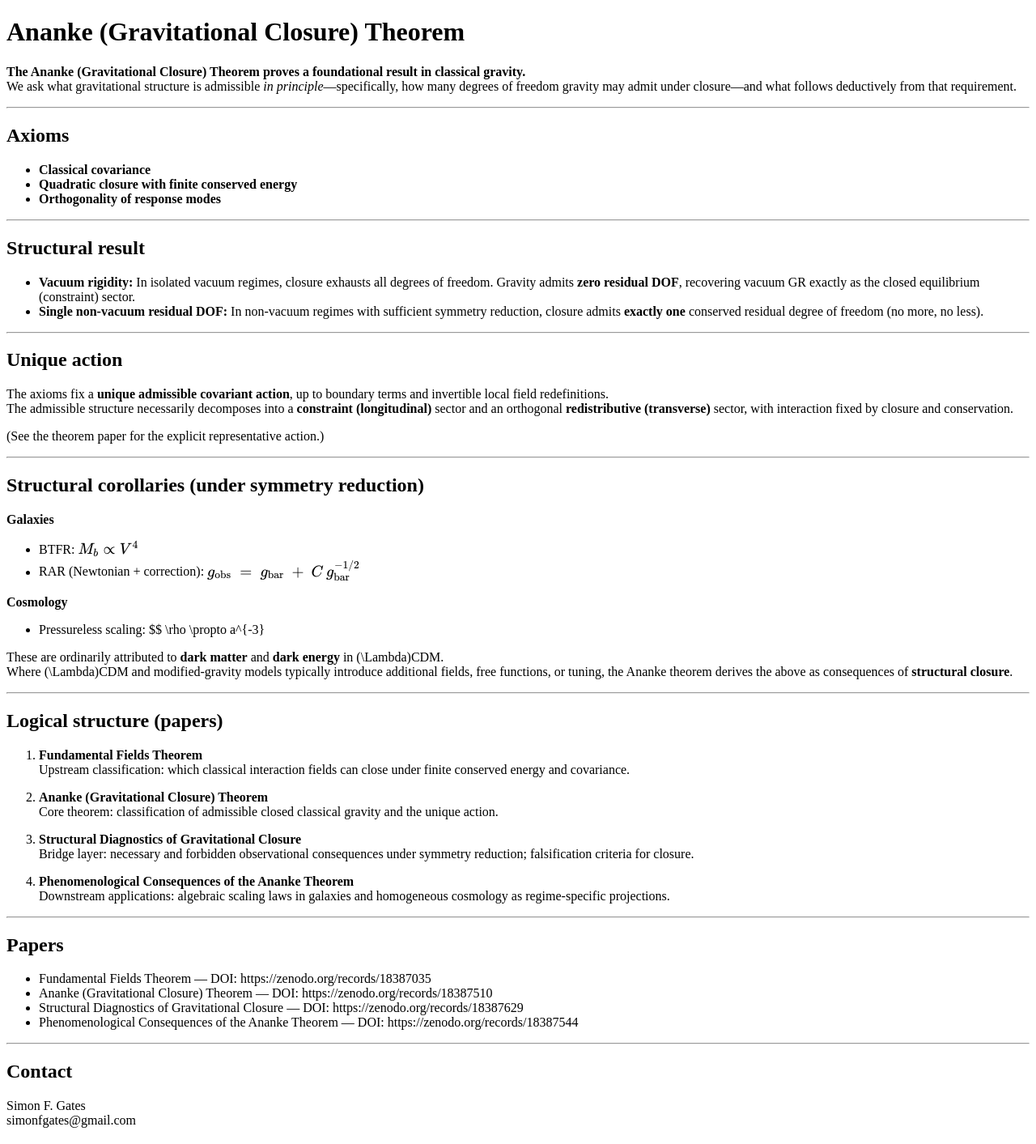
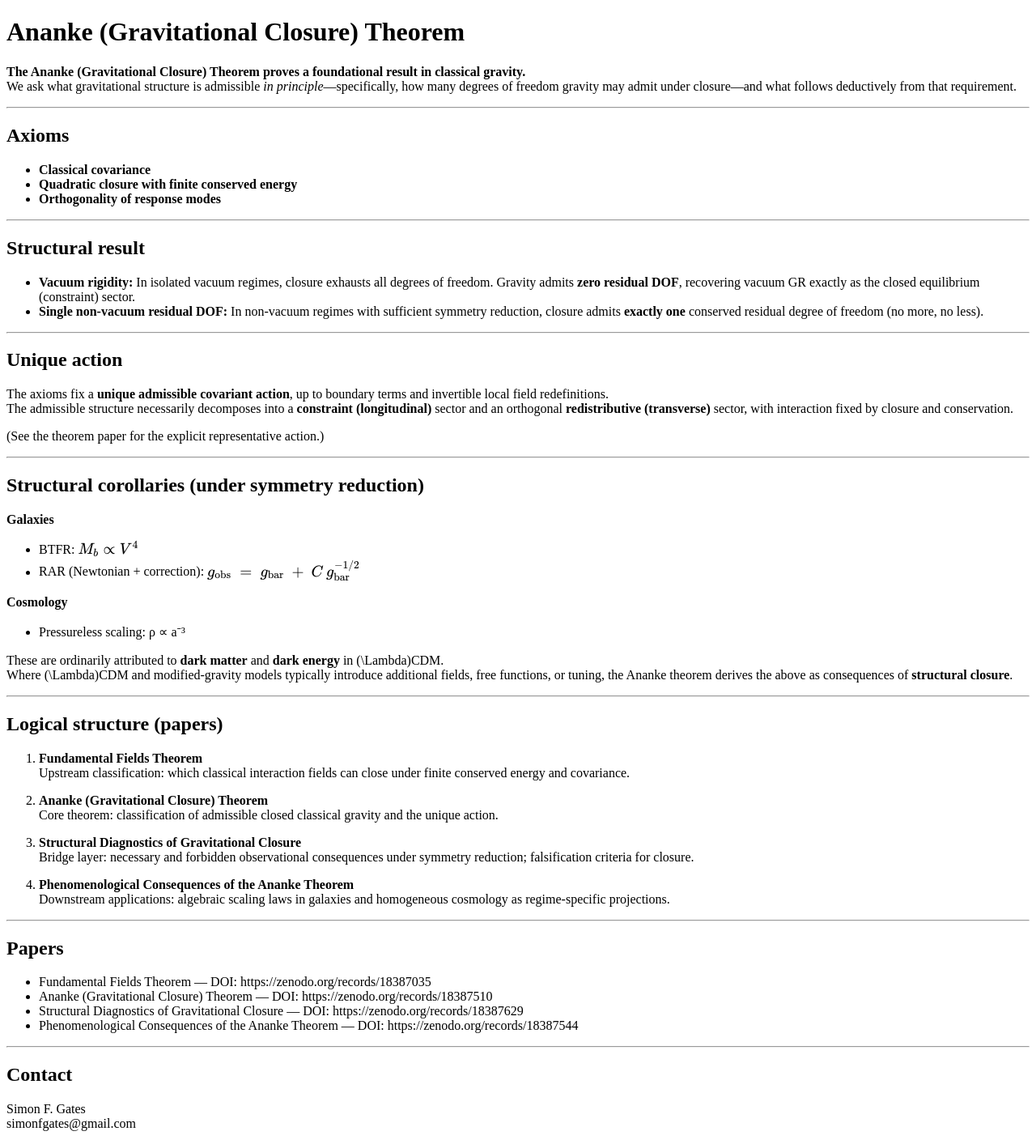
Before and after one commit to ananke-research/ananke-theorem, a Jekyll site: the page built from index.md, in a window 1280 px wide. Shown: the whole page at 81% size. Built offline with Jekyll 4.4.1, drawn with Linux system fonts in a browser that asks for light colours.

Commit message:
Fix equation formatting for pressureless scaling
Corrected formatting of the pressure equation in cosmology section.

```diff
--- a/index.md
+++ b/index.md
@@ -49,8 +49,7 @@ $$
 
 **Cosmology**
 - Pressureless scaling:
-$$
-\rho \propto a^{-3}
+ρ ∝ a⁻³
 
 These are ordinarily attributed to **dark matter** and **dark energy** in \(\Lambda\)CDM.
 Where \(\Lambda\)CDM and modified-gravity models typically introduce additional fields, free functions, or tuning, the Ananke theorem derives the above as consequences of **structural closure**.
```
